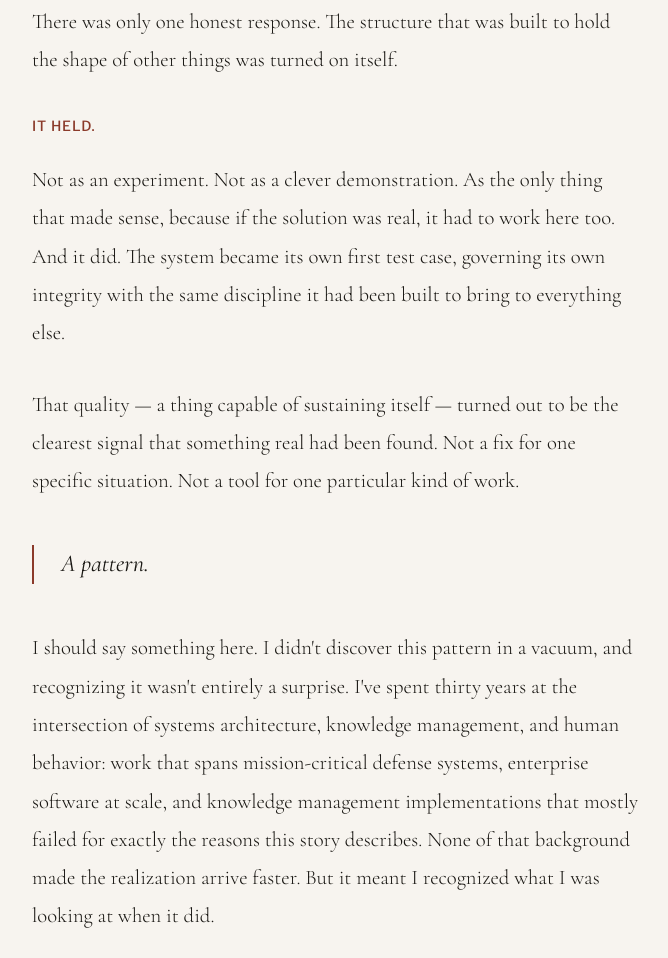
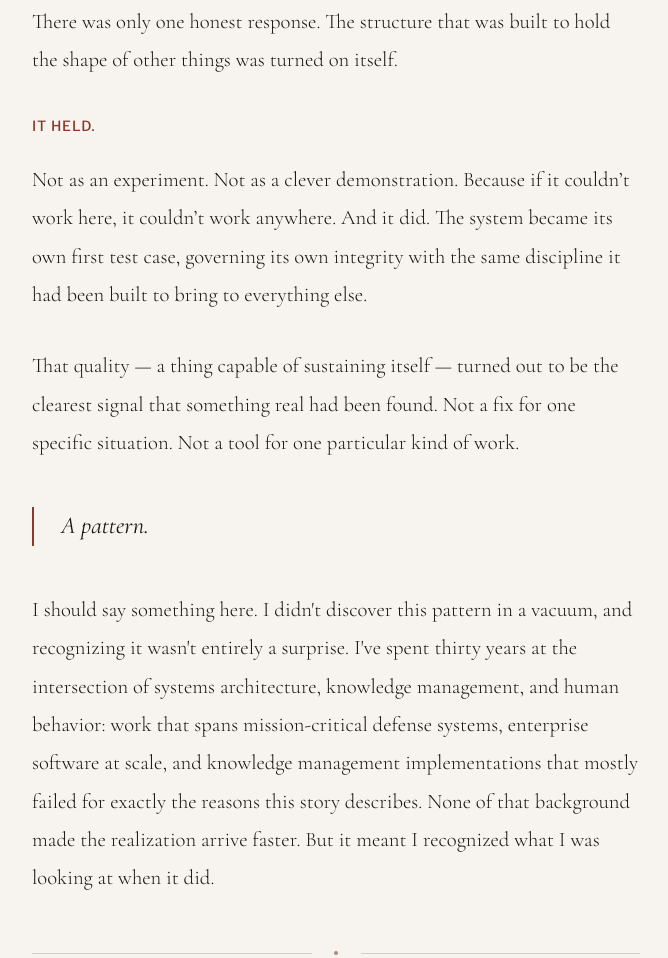
Before and after one commit to usjoh/writing, a plain HTML site: page the-pattern/index.html in a window 1280 px wide. Shown: the part 8586-9544 px from the top of the page, without its empty margins (304-972 px from the left). Drawn offline with nearby package versions, Linux system fonts and the light colour scheme.

Commit message:
fix: simplify conditional logic in recursive pivot paragraph
Replace "As the only thing that made sense, because if the solution was
real, it had to work here too" with the cleaner "Because if it couldn't
work here, it couldn't work anywhere."

Co-Authored-By: Claude Opus 4.6 <noreply@anthropic.com>

```diff
--- a/the-pattern/index.html
+++ b/the-pattern/index.html
@@ -365,7 +365,7 @@
 
       <p class="punch reveal">It held.</p>
 
-      <p class="reveal">Not as an experiment. Not as a clever demonstration. As the only thing that made sense, because if the solution was real, it had to work here too. And it did. The system became its own first test case, governing its own integrity with the same discipline it had been built to bring to everything else.</p>
+      <p class="reveal">Not as an experiment. Not as a clever demonstration. Because if it couldn&rsquo;t work here, it couldn&rsquo;t work anywhere. And it did. The system became its own first test case, governing its own integrity with the same discipline it had been built to bring to everything else.</p>
 
       <p class="reveal">That quality &mdash; a thing capable of sustaining itself &mdash; turned out to be the clearest signal that something real had been found. Not a fix for one specific situation. Not a tool for one particular kind of work.</p>
 
```
